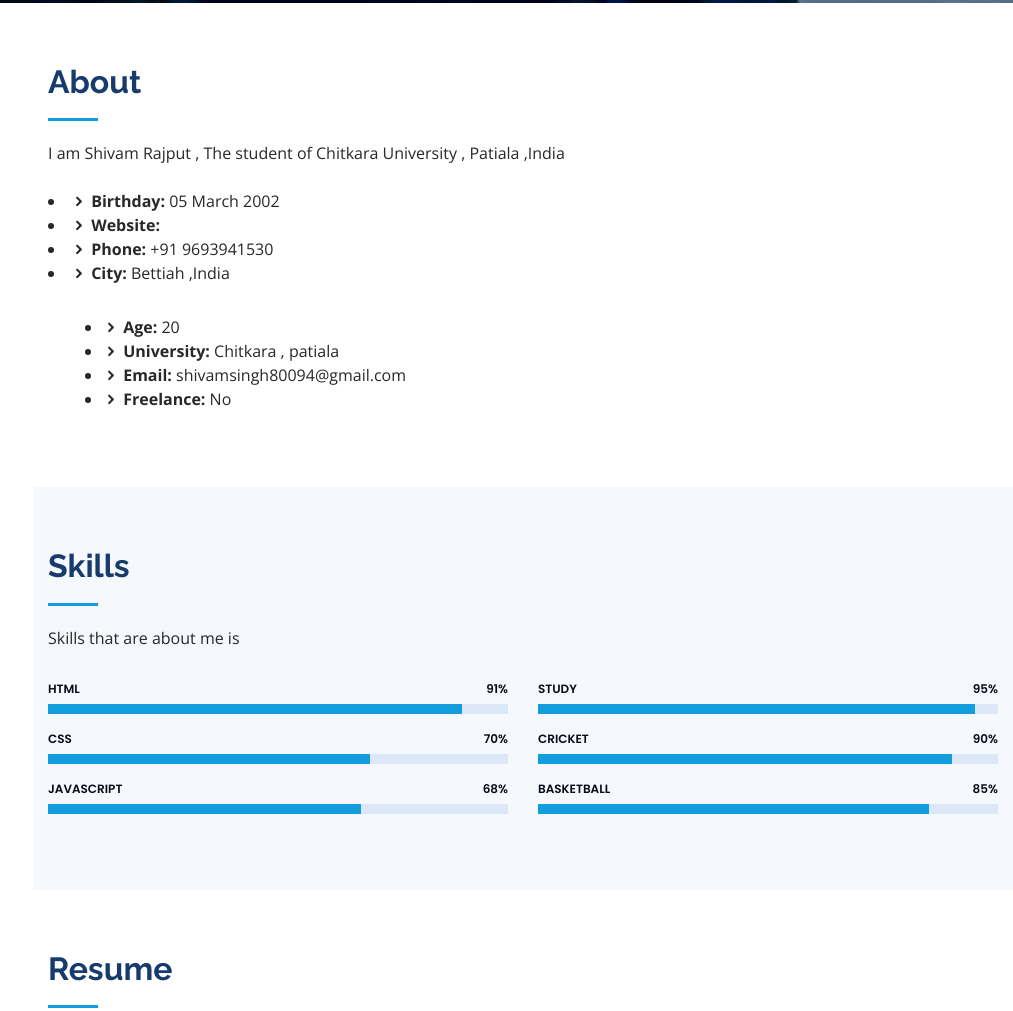
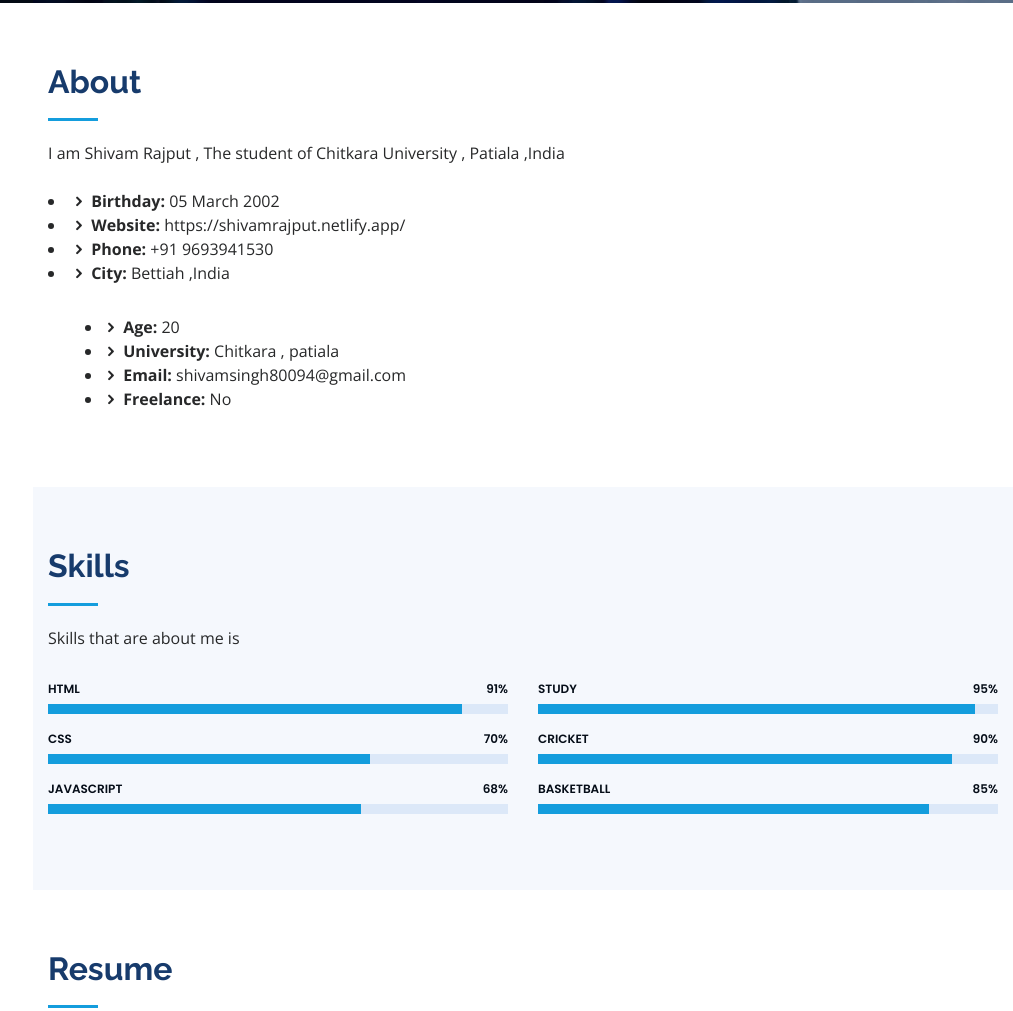
Before and after one commit to ShivamRajput9693/portfolio-master, a plain HTML site: page iPortfolio/index.html in a window 1280 px wide. Shown: the part 797-1808 px from the top of the page, without its empty margins (267-1280 px from the left). Drawn offline with nearby package versions, Linux system fonts and the light colour scheme.

Commit message:
Update index.html

```diff
--- a/iPortfolio/index.html
+++ b/iPortfolio/index.html
@@ -112,7 +112,7 @@
 
                   <li><i class="icofont-rounded-right"></i> <strong>Birthday:</strong> 05 March 2002 </li>
 
-                  <li><i class="icofont-rounded-right"></i> <strong>Website:</strong> </li>
+                  <li><i class="icofont-rounded-right"></i> <strong>Website:</strong> https://shivamrajput.netlify.app/</li>
                   <li><i class="icofont-rounded-right"></i> <strong>Phone:</strong> +91 9693941530</li>
                   <li><i class="icofont-rounded-right"></i> <strong>City:</strong> Bettiah ,India</li>
                 </ul>
```
